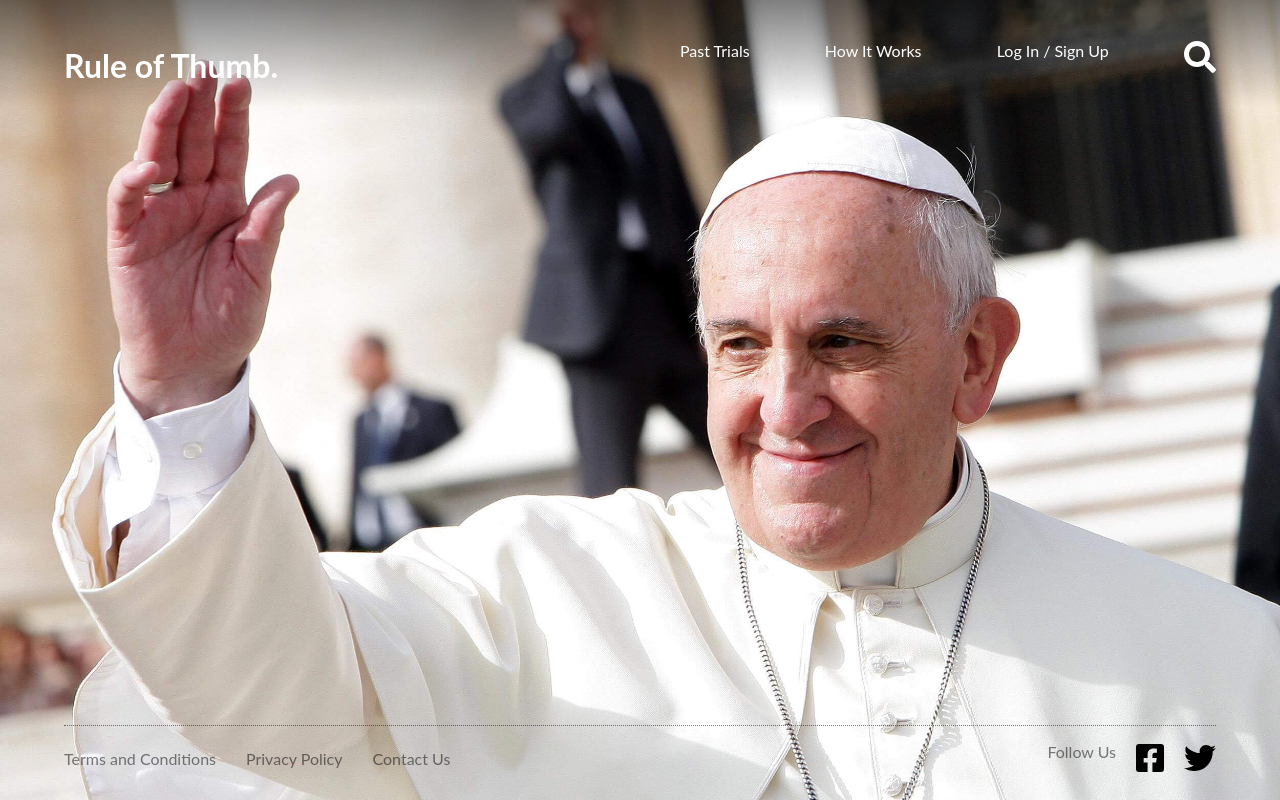
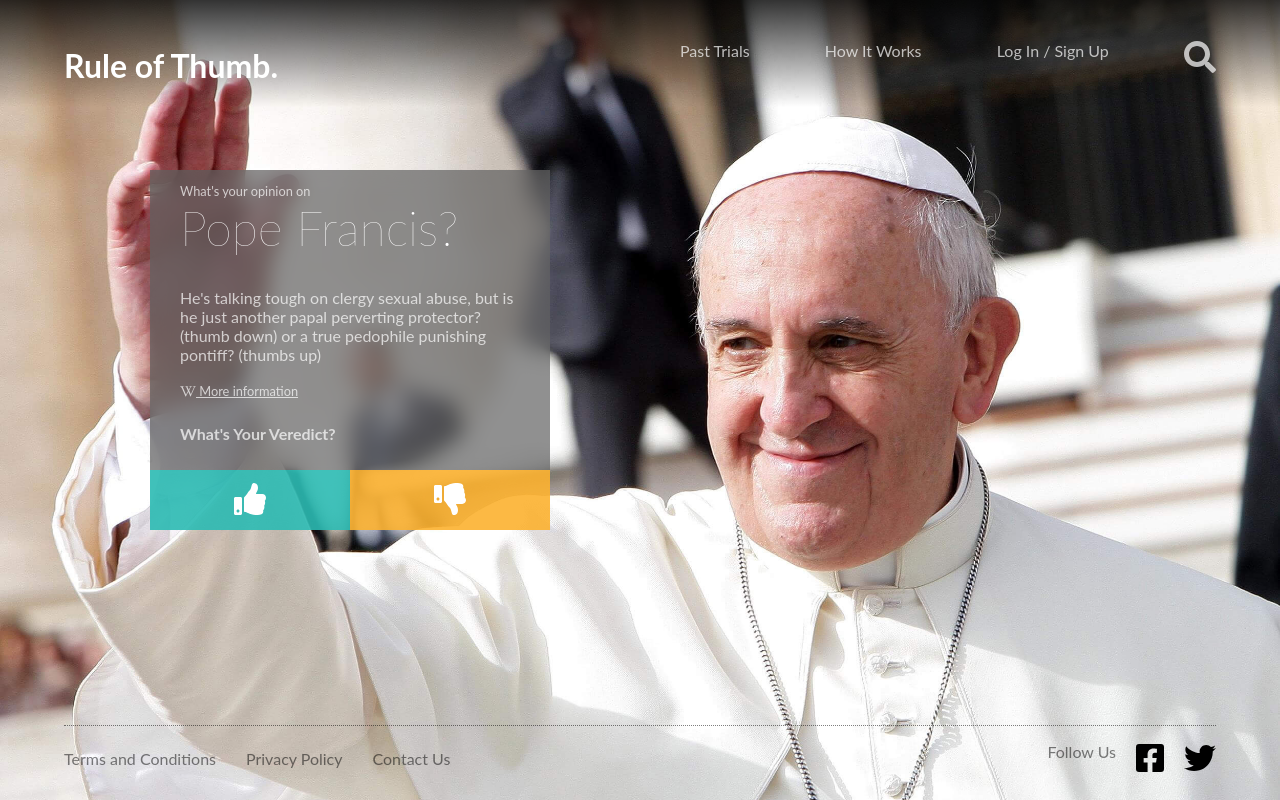
Before and after one commit to oscantillomen/Rule-of-thumbs, a React (Vite) app: page / in a window 1280 px wide. Built offline with nearby package versions, Linux system fonts and the light colour scheme.

Commit message:
InfoGroup

```diff
--- /dev/null
+++ b/src/components/InfoGroup.js
@@ -0,0 +1,31 @@
+import React from 'react';
+import { FontAwesomeIcon } from '@fortawesome/react-fontawesome';
+
+const InfoGroup = () => {
+	return (
+		<div className="infoGroupContainer">
+			<div className="InfoGroup">
+				<p className="InfoGroup--preNameText">What's your opinion on</p>
+				<h1>Pope Francis?</h1>
+				<p>
+					He's talking tough on clergy sexual abuse, but is he just another papal perverting protector? (thumb
+					down) or a true pedophile punishing pontiff? (thumbs up)
+				</p>
+				<a href="https://es.wikipedia.org/wiki/Francisco_(papa)" target="_blank">
+					<FontAwesomeIcon icon={[ 'fab', 'wikipedia-w' ]} /> More information
+				</a>
+				<h2>What's Your Veredict?</h2>
+			</div>
+			<div className="thumbs">
+				<button className="thumbsUp">
+					<FontAwesomeIcon icon="thumbs-up" />
+				</button>
+				<button className="thumbsDown">
+					<FontAwesomeIcon icon="thumbs-down" />
+				</button>
+			</div>
+		</div>
+	);
+};
+
+export default InfoGroup;
--- a/src/components/Main.js
+++ b/src/components/Main.js
@@ -1,8 +1,9 @@
 import React from 'react';
+import InfoGroup from './InfoGroup';
 
 const Main = () => (
     <main>
-
+        <InfoGroup />
     </main>
 )
 
--- a/src/components/fontAwesomeIcons/index.js
+++ b/src/components/fontAwesomeIcons/index.js
@@ -1,5 +1,5 @@
 import { library } from '@fortawesome/fontawesome-svg-core';
 import { faThumbsUp, faThumbsDown, faSearch } from '@fortawesome/free-solid-svg-icons';
-import { faFacebookSquare, faTwitter } from '@fortawesome/free-brands-svg-icons';
+import { faFacebookSquare, faTwitter, faWikipediaW } from '@fortawesome/free-brands-svg-icons';
 
-library.add(faFacebookSquare, faTwitter, faThumbsDown, faThumbsUp, faSearch);
+library.add(faFacebookSquare, faTwitter, faThumbsDown, faThumbsUp, faSearch, faWikipediaW);
--- a/src/style.scss
+++ b/src/style.scss
@@ -1,4 +1,4 @@
-$font-color-light: #fff;
+$font-color-light: rgba(255,255,255,0.7);
 $font-color-dark: #000;
 $font-color-gray: rgba(0,0,0,0.5);
 
@@ -17,8 +17,9 @@ header {
 	position: absolute;
 	top: 0;
 	left: 0;
-	right: 0;
-	background-image: linear-gradient(rgba(0, 0, 0, 0.5), rgba(0, 0, 0, 0));
+  right: 0;
+  z-index: 1;
+	background-image: linear-gradient(rgba(0, 0, 0, 0.8), rgba(0, 0, 0, 0));
 
 	& div {
 		display: flex;
@@ -27,8 +28,10 @@ header {
 		margin: 0 auto;
 		padding: 25px 10px 0px 10px;
 
-		& h1,
-		a {
+		& h1 {
+      color: white;
+    }
+		& a {
 			color: $font-color-light;
 		}
 
@@ -44,7 +47,7 @@ header {
 					text-decoration: none;
 
 					&:hover {
-						color: $font-color-gray;
+						color: white;
 					}
 				}
 			}
@@ -105,11 +108,84 @@ footer {
 }
 
 main {
+  position: absolute;
+  top: 0;
+  left: 0;
   width: 100%;
   height: 100vh;
   background-image: url('./img/pope.jpg');
   background-size: cover;
 }
+
+button {
+  cursor: pointer;
+  &.thumbsUp, &.thumbsDown {
+    color: white;
+    outline: none;
+    &:hover{
+      background-color: rgba(0,0,0, .5);
+    }
+  }
+  &.thumbsUp{
+    background-color: rgba(44,187,179, .9);
+  }
+  &.thumbsDown {
+    background-color: rgba(252,178,48, .9);
+  }
+}
+
+.infoGroupContainer {
+  display: grid;
+  grid-template-rows: 300px 60px;
+  color: $font-color-light;
+  width: 400px;
+  height: 300px;
+  background-color: rgba(97, 97, 97, 0.7);
+  backdrop-filter: blur(10px);
+  margin: 150px auto 0;
+
+  & .thumbs {
+    display: flex;
+    flex-flow: wrap row;
+
+    & button {
+      flex: 1;
+      font-size: 2rem;
+      border: none;
+    }
+  }
+
+  & .InfoGroup {
+    margin: 0px 30px 0px 30px;
+    & a {
+      color: $font-color-light;
+      font-size: 0.8rem;
+      &:hover{
+        color: $font-color-gray;
+      }
+    }
+
+    & h1 {
+      margin-top: 0;
+      font-size: 3rem;
+      font-weight: lighter;
+      color: white;
+    }
+
+    & h2 {
+      margin-top: 25px;
+      font-size: 1rem;
+    }
+
+    &--preNameText {
+      margin-bottom: 0;
+      font-size: 0.8rem;
+    }
+  }
+
+}
+
+
 
 @media only screen and (min-width: 700px) {
   header {
@@ -141,13 +217,17 @@ main {
       }
     }
   }
+
+  .infoGroupContainer {
+    margin-top: 170px;
+    margin-left: 150px;
+  }
 }
 
-// @media only screen and (max-width: 945px) {
-// }
+@media only screen and (max-width: 945px) {
+}
 
 @media only screen and (min-width: 1100px) {
 
 
-
 }
```
Also changed, not shown: src/App.js (+4 -4 lines).
